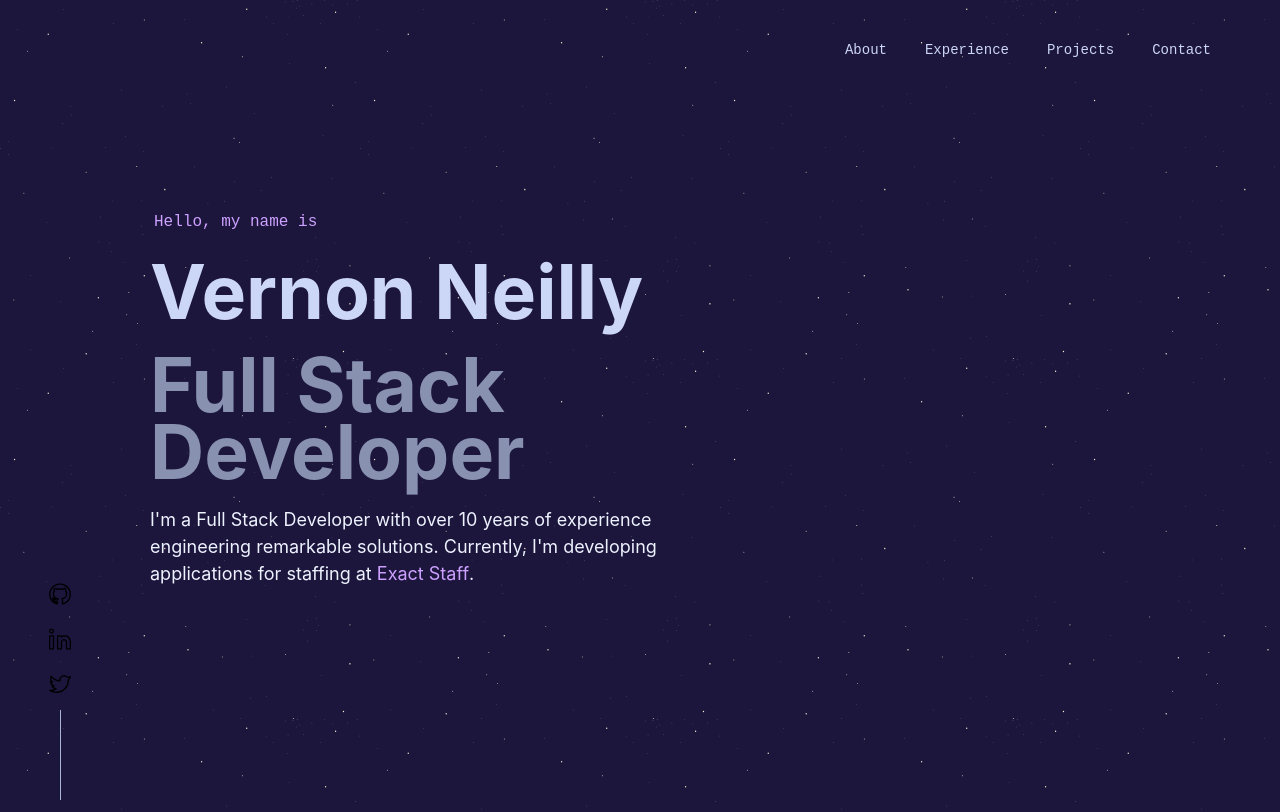
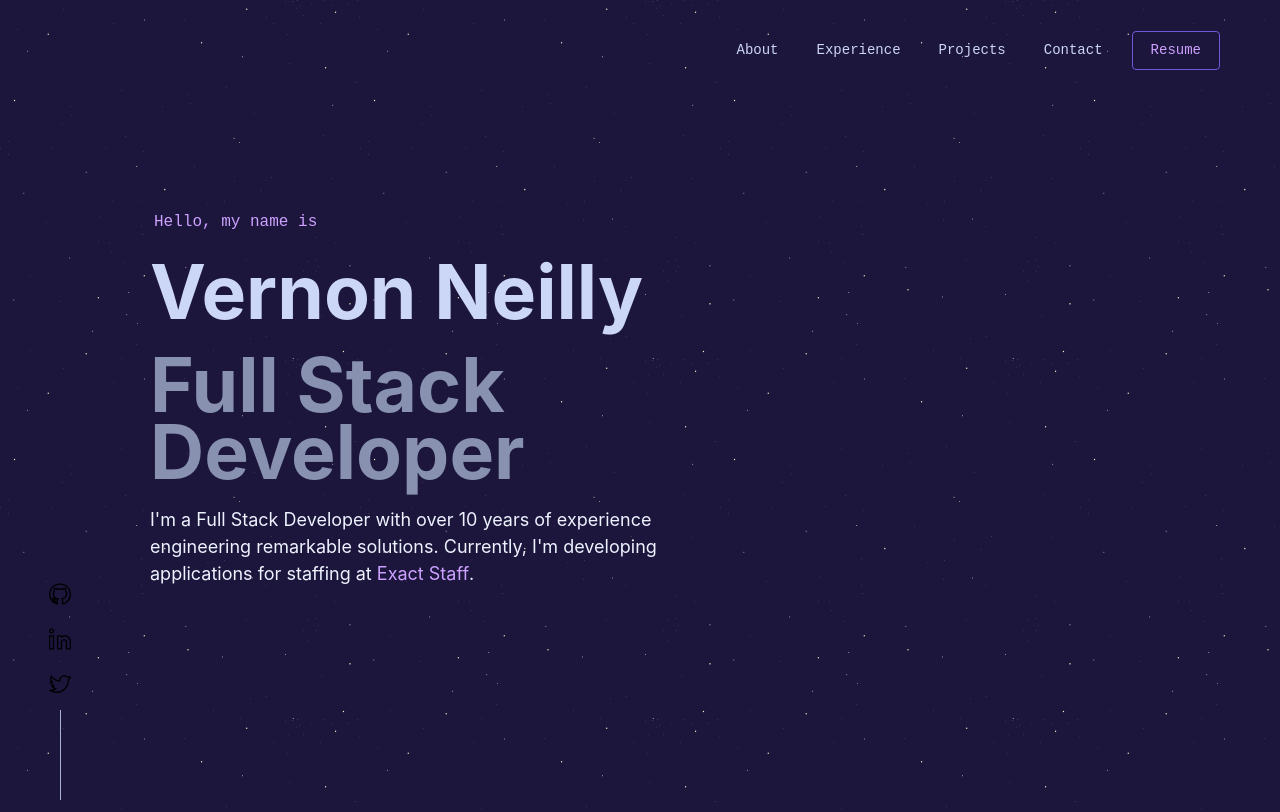
Before and after one commit to neillydev/v2, a Next.js app: page / in a window 1280 px wide. Shown: the top 812 px of the page. Built offline with nearby package versions, Linux system fonts and the light colour scheme.

Commit message:
create resume button for nav bar

```diff
--- a/src/components/NavBar.tsx
+++ b/src/components/NavBar.tsx
@@ -55,6 +55,9 @@ export default function NavBar({ refs }: NavProps) {
                         <NavItem destination="/#experience" itemText="Experience" />
                         <NavItem destination="/#projects" itemText="Projects" />
                         <NavItem destination="/#contact" itemText="Contact" />
+                        <div className={styles.resumeContainer}>
+                            <a className={styles.resumeBtn} href="/vernon_neilly.pdf">Resume</a>
+                        </div>
                     </ol>
                 </div>
             </nav>
--- a/styles/NavBar.module.css
+++ b/styles/NavBar.module.css
@@ -74,6 +74,23 @@
     color: rgb(204 161 255);
 }
 
+.resumeContainer {
+    cursor: pointer;
+    background-color: transparent;
+    text-decoration: none;
+    font-size: 14px;
+    color: rgb(204 161 255);
+    border-radius: 4px;
+    border: 1px solid rgb(113, 86, 217);
+    padding: 8px 18px;
+    margin: 0 10px;
+}
+
+.resumeContainer:hover {
+    background-color: rgba(112, 86, 217, 0.219);
+    transition: all 0.5s cubic-bezier(0.075, 0.82, 0.165, 1);
+}
+
 @media screen and (max-width: 1240px) {
     .navItemContainer {
         font-size: 14px;
```
